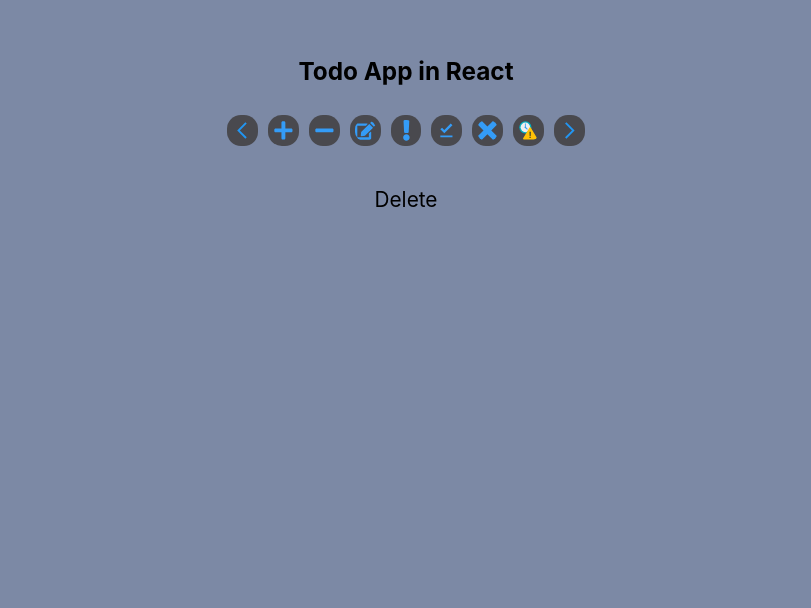
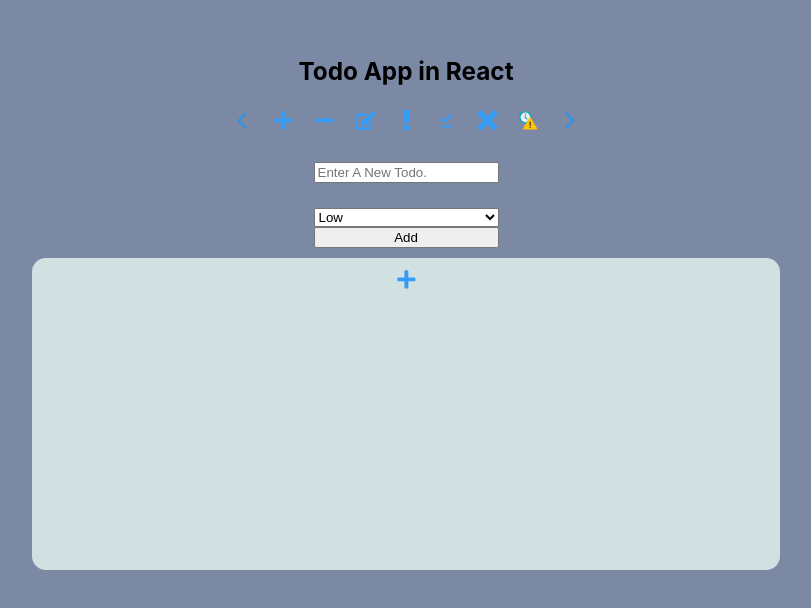
Before and after one commit to kharelutsav/todo, a React (Create React App) app: page / in a window 1280 px wide. Shown: the top 608 px of the page, without its empty margins (234-1045 px from the left). Built offline with nearby package versions, Linux system fonts and the light colour scheme.

Commit message:
Working over look and feel'

```diff
--- a/src/App.css
+++ b/src/App.css
@@ -11,10 +11,12 @@ div{
 
 .icons {
   color: rgb(52, 156, 247);
-  background-color: rgb(73, 73, 78);
-  border-radius: 14px;
-  padding: 5px;
-  margin: 5px;
+  padding-left: 5px;
+  padding-right: 5px;
+  margin-left: 5px;
+  margin-right: 5px;
+  display: inline-flex;
+  flex: 1 0 auto
 }
 
 table {
--- a/src/components/Add.js
+++ b/src/components/Add.js
@@ -1,4 +1,5 @@
 import React from 'react'
+import '../css/add.css'
 import { useState } from 'react'
 
 function Add(props) {
@@ -20,7 +21,7 @@ function Add(props) {
 
     return (
         <div>
-            <input placeholder='Enter a new todo.' value={input} onInput={e => setInput(e.target.value)}/>
+            <input placeholder='Enter a new todo.' value={input} onInput={e => setInput(e.target.value)} className='inp-todo'/>
             <br/>
             <select value={option} onChange={e=>setOption(e.target.value)}>
                 <option>Critical</option>
--- a/src/components/Body.js
+++ b/src/components/Body.js
@@ -1,7 +1,7 @@
 import React from 'react'
 import { useState, useEffect } from 'react/cjs/react.development'
 import Add from './Add'
-import Delete from './Delete'
+// import Delete from './Delete'
 import Display from './Display'
 // import States from './States'
 // import Update from './Update'
@@ -29,11 +29,11 @@ function Body() {
 
     return (
         <div className='Body'>
-            {/* <Add state={setData}/>
-            <Display data={data}/> */}
+            <Add state={setData}/>
+            <Display data={data}/>
             {/* <Update /> */}
             {/* <States /> */}
-            <Delete />
+            {/* <Delete /> */}
         </div>
     )
 }
--- a/src/components/Display.js
+++ b/src/components/Display.js
@@ -1,37 +1,29 @@
 import React from 'react'
-import { FaMinus, FaEdit } from 'react-icons/fa'
+import '../css/display.css'
+import { FaMinus, FaEdit, FaPlus } from 'react-icons/fa'
 import { MdOutlineDownloadDone } from 'react-icons/md'
+import { FcExpired } from 'react-icons/fc'
 
 function Display({data}) {
     return (
-        <div>
-            <table>
-                <thead>
-                    <tr>
-                        <th>TODO</th>
-                        <th>Date Added</th>
-                        <th>Time Added</th>
-                        <th>Severity</th>
-                    </tr>
-                </thead>
-                <tbody>
-                    {data.map((prop, index)=>{
-                        return (
-                            <tr key={index}>
-                                <td>{prop[0]}</td>
-                                <td>{prop[1]}</td>
-                                <td>{prop[2]}</td>
-                                <td>{prop[3]}</td>
-                                <td>
-                                    <FaMinus className='icons'/>
-                                    <FaEdit className='icons'/>
-                                    <MdOutlineDownloadDone className='icons'/>
-                                </td>
-                            </tr>)
-                        })}
-
-                </tbody>
-            </table>
+        <div className='disp-container'>
+            <nav>
+                <FaPlus className='fa-plus icons'/>
+            </nav>
+            {data.map(rec => {
+                return (
+                    <div className='disp-item'>
+                        <span>
+                            <FaMinus className='fa-minus icons'/>
+                            <FaEdit className='fa-edit icons'/>
+                            <MdOutlineDownloadDone className='md-done icons'/>
+                            <FcExpired className='fc-exp icons'/>
+                        </span>
+                        <p><b>{rec[0]}</b></p>
+                        <p>{rec[1]}</p>
+                        <p>{rec[2]}</p>
+                    </div>)
+            })}
         </div>
     )
 }
--- /dev/null
+++ b/src/css/add.css
@@ -0,0 +1,3 @@
+.inp-todo {
+    text-transform: capitalize;
+}
--- /dev/null
+++ b/src/css/display.css
@@ -0,0 +1,33 @@
+.disp-container {
+    background-color: rgb(209, 224, 224);
+    width: calc(35vh + 35vw);
+    min-width: fit-content;
+    min-height: calc(14vh + 14vw);
+    border-radius: 14px;
+}
+
+.disp-item {
+    background-color: aliceblue;
+    text-align: left;
+    padding: calc(1.4vh + 1.4vw);
+    box-shadow: 0 4px 8px 0 rgba(48, 47, 47, 0.2);
+    margin: 5px;
+    border-radius: 14px;
+}
+
+.disp-item:hover {
+    box-shadow: 0 8px 16px 0 rgba(63, 61, 61, 0.2);
+}
+
+span {
+    display: inline-flex;
+    flex-direction: row;
+}
+
+p {
+    margin: 0px;
+}
+
+b {
+    text-transform: capitalize;
+}
--- /dev/null
+++ b/src/css/update.css
@@ -0,0 +1,58 @@
+.Update,
+.update-footer,
+.update-description-info,
+.update-sidebar-info {
+    border-radius: 14px;
+}
+
+.Update {
+    background-color: white;
+}
+
+/* Header Related Animations */
+
+.update-header {
+    position: relative;
+    background-color: rgb(24, 25, 26);
+    color: whitesmoke;
+}
+
+/* .prev-icon {
+    position: absolute;
+    left: 0px;
+}
+
+.next-icon {
+    position: absolute;
+    right: 0px;
+} */
+
+.prev-icon:hover, .next-icon:hover {
+    cursor: default;
+    background-color: rgb(139, 139, 158);
+}
+
+.prev-icon, .next-icon {
+    padding: 4px;
+    margin-right: 5vw;
+    margin-left: 5vw;
+}
+
+
+/* Update Info Starts From Here */
+
+.description-area {
+    min-width: 350px;
+    min-height: 280px;
+    height: calc(14vh + 14vw);
+}
+
+.description-area,
+input {
+    margin:  42px;
+    font-family: -apple-system, BlinkMacSystemFont, 'Segoe UI', Roboto, Oxygen, Ubuntu, Cantarell, 'Open Sans', 'Helvetica Neue', sans-serif;
+    font-weight: 400;
+    font-size: calc(1vh + 1vw);
+    text-indent: 28px;
+    letter-spacing: 3px;
+}
```
Also changed, not shown: src/components/Update.js (+22 -2 lines).
